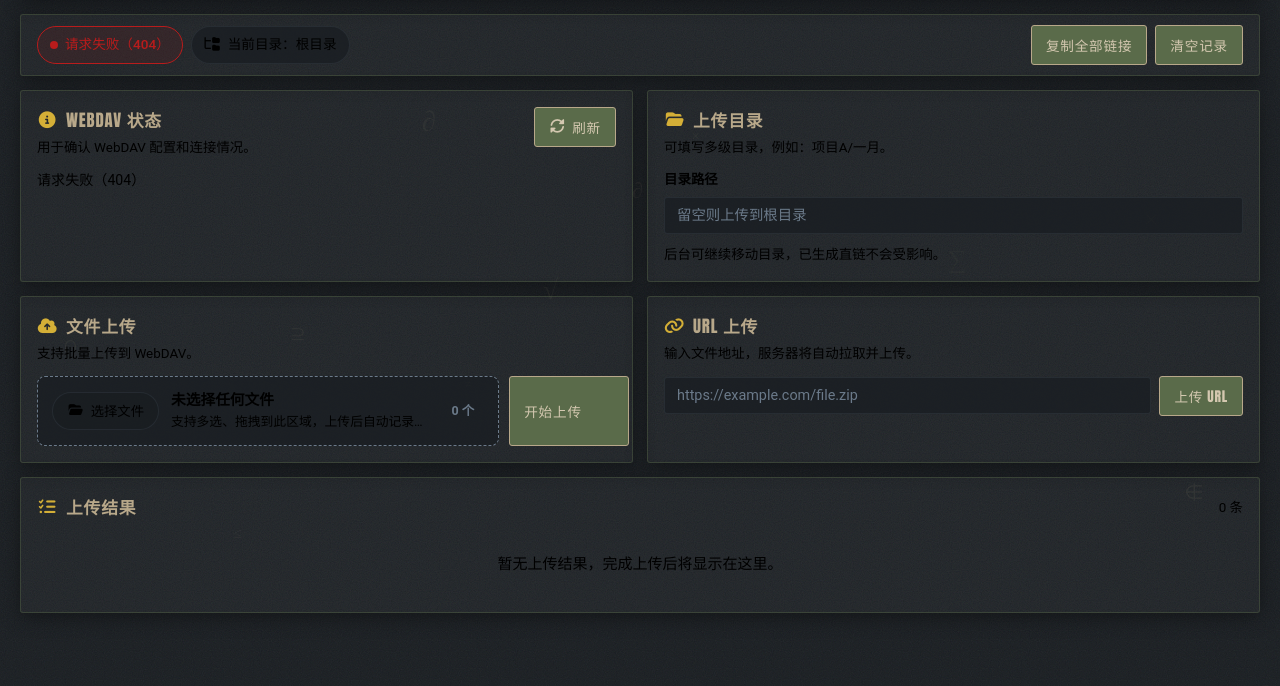
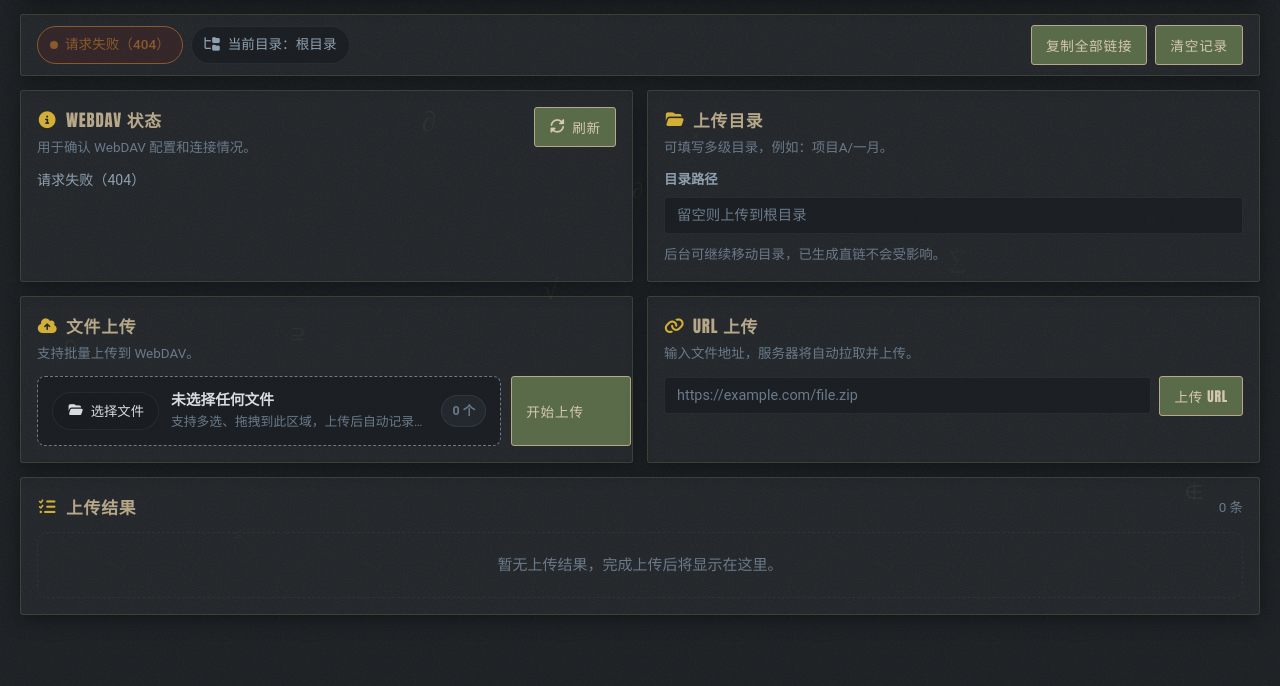
Before and after one commit to qingshanjiluo/1940Netdisk, a website: page webdav.html in a window 1280 px wide. Shown: the part 114-800 px from the top of the page. Drawn offline with Linux system fonts and the light colour scheme; no server answers.

Commit message:
fix: webdav.html 文字变黑 — 添加 --text-primary 等旧变量名桥接到 --color-text 体系

```diff
--- a/webdav.html
+++ b/webdav.html
@@ -15,6 +15,22 @@
        * 钢铁玻璃风格 — 军工业色板 + 毛玻璃卡片 + 噪声纹理
        * 复用 theme.css CSS 变量体系
        */
+      /* 桥接变量别名 — webdav 使用 --text-primary 等旧命名，theme.css 使用 --color-text */
+      :root {
+        --text-primary:   var(--color-text);
+        --text-secondary: var(--color-text-secondary);
+        --text-muted:     var(--color-text-muted);
+        --bg-primary:     var(--color-bg);
+        --bg-secondary:   var(--color-bg-alt);
+        --border-subtle:  var(--color-border-light);
+        --surface-elevated: var(--color-surface);
+        --hover-bg:       rgba(107, 122, 138, 0.1);
+        --danger:         var(--rust);
+        --badge-bg:       rgba(107, 122, 138, 0.1);
+        --badge-border:   rgba(107, 122, 138, 0.2);
+        --input-bg:       var(--glass-bg);
+        --border:         var(--glass-border);
+      }
       * { box-sizing: border-box; }
 
       body {
```
